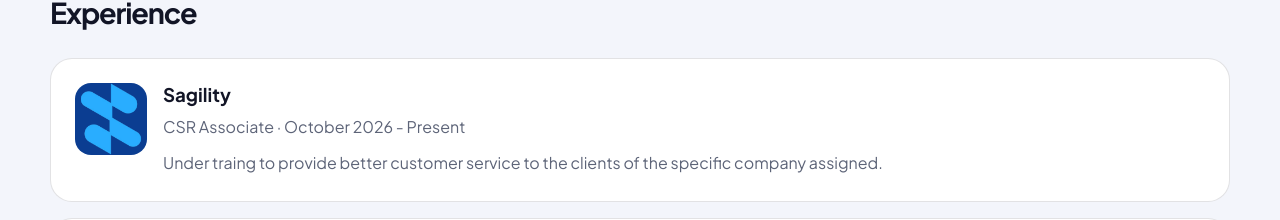
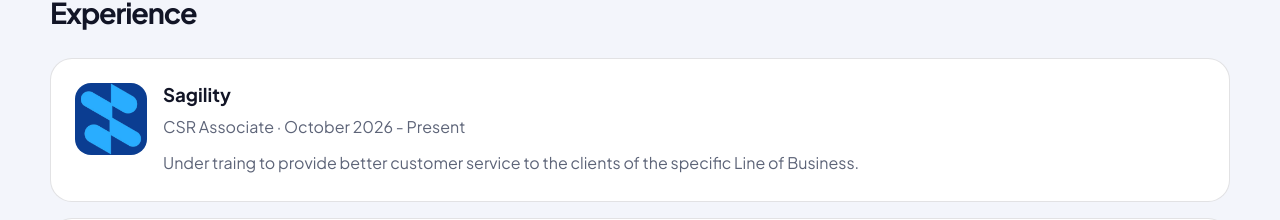
Before and after one commit to jeansonvillanueva/WebPortfolio, a React (Vite) app: page / in a window 1280 px wide. Shown: the part 3125-3345 px from the top of the page. Built offline with nearby package versions, Linux system fonts and the light colour scheme; no server answers.

Commit message:
Makign the logo of the company clickable

```diff
--- a/src/components/Experience.tsx
+++ b/src/components/Experience.tsx
@@ -20,13 +20,13 @@ function Experience() {
       <Reveal>
           <article className="exp-card">
             <div className="ymca-mark">
-              <img src={sagility} alt="Sagility" />
+              <img src={sagility} alt="Sagility" onClick={() => window.open("https://sagility.com/", "_blank")} />
             </div>
             <div>
               <h3>Sagility</h3>
               <p className="muted">CSR Associate · October 2026 - Present</p>
               <p className="muted" style={{ marginTop: 10 }}>
-                Under traing to provide better customer service to the clients of the specific company assigned.
+                Under traing to provide better customer service to the clients of the specific Line of Business.
               </p>
             </div>
           </article>
@@ -35,7 +35,8 @@ function Experience() {
         <Reveal delay={80}>
           <article className="exp-card">
             <div className="exp-logo">
-              <img src={mcdo} alt="McDonald's" />
+              <img src={mcdo} alt="McDonald's"  onClick={() => window.open("https://www.mcdonalds.com.ph/", "_blank")} />
+
             </div>
             <div>
               <h3>McDonald's Philippines</h3>
@@ -52,7 +53,7 @@ function Experience() {
         <Reveal>
           <article className="exp-card">
             <div className="ymca-mark">
-              <img src={ymca} alt="Young Men's Christian Association" />
+              <img src={ymca} alt="Young Men's Christian Association"  onClick={() => window.open("https://ymca.ph/", "_blank")} />
             </div>
             <div>
               <h3>Young Men's Christian Association</h3>
```
